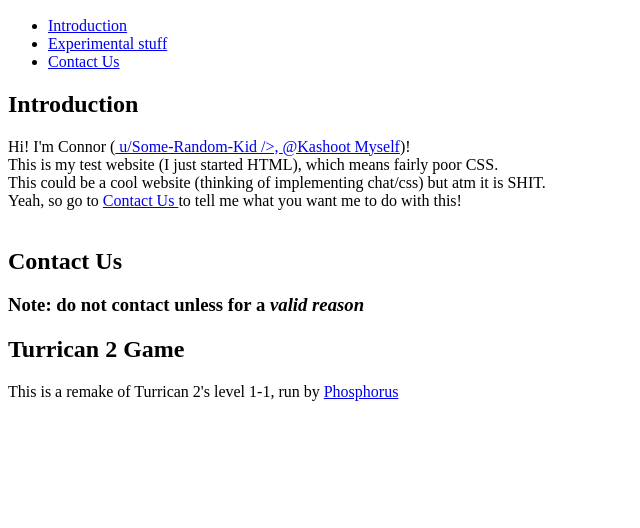
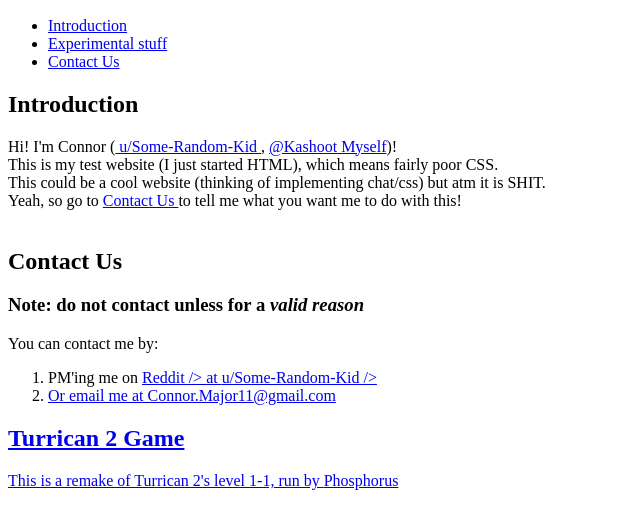
Before and after one commit to CM3315/CM3315.github.io, a plain HTML site: page index.html in a window 1280 px wide. Shown: the part 136-664 px from the top of the page, without its empty margins (0-640 px from the left). Drawn offline with Linux system fonts and the light colour scheme.

Commit message:
Update index.html

```diff
--- a/index.html
+++ b/index.html
@@ -2,7 +2,7 @@
 <html>
 
 <head>
-  <title>Brown Bears</title>
+  <title>CM3315</title>
 </head>
 
 <body>
@@ -22,7 +22,7 @@
   </nav>
   <div id="introduction">
     <h2>Introduction</h2>
-    <p> Hi! I'm Connor (<a href="https://www.reddit.com/user/Some-Random-Kid/" target="_blank"> u/Some-Random-Kid />, <a href="https://twitter.com/KashootMyself" target="_blank"> @Kashoot Myself</a>)! <br />
+    <p> Hi! I'm Connor (<a href="https://www.reddit.com/user/Some-Random-Kid/" target="_blank"> u/Some-Random-Kid <a/>, <a href="https://twitter.com/KashootMyself" target="_blank"> @Kashoot Myself</a>)! <br />
     This is my test website (I just started HTML), which means fairly poor CSS. <br />
       This could be a cool website (thinking of implementing chat/css) but atm it is SHIT.
       <br />
@@ -31,7 +31,12 @@
     <div id="contact">
       <h2>Contact Us</h2>
       <h3>Note: do not contact unless for a <i>valid reason</i></h3>
-      </div>
+      <p>You can contact me by: <br />
+        <ol>
+          <li> PM'ing me on <a href="https://www.reddit.com" target="_blank"> Reddit /> at <a href="https://www.reddit.com/user/Some-Random-Kid/" target="_blank"> u/Some-Random-Kid />
+            <li> Or email me at Connor.Major11@gmail.com </li>
+                       </ol>
+            </div>
   <div id="experiments">
     <h2>Turrican 2 Game</h2>
     <p> This is a remake of Turrican 2's level 1-1, run by <a href="https://phosphorus.github.io/" target="_blank"> Phosphorus </a> <br />
```
